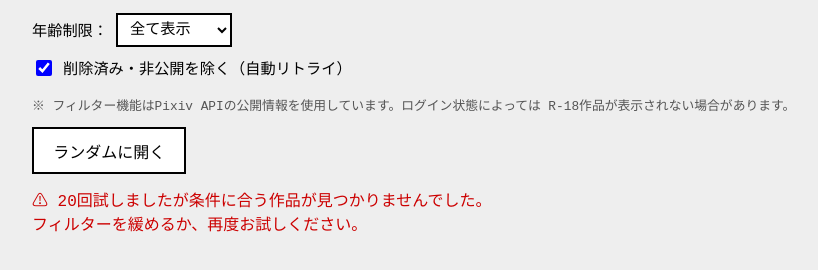
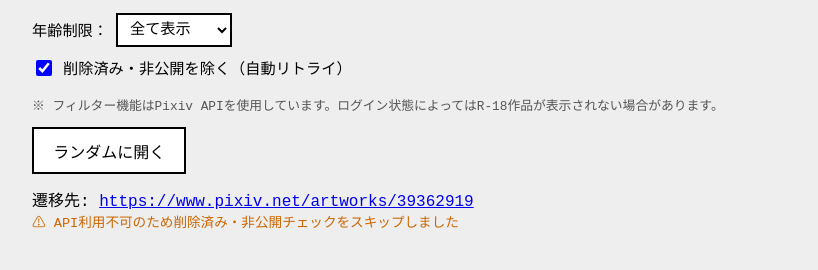
Before and after one commit to tarikomo/random_pixiv, a plain HTML site: page index.html in a window 1280 px wide. Both pictures are taken after a click on the button "ランダムに開く". Shown: the part 112-382 px from the top of the page, without its empty margins (0-818 px from the left). Drawn offline with Linux system fonts and the light colour scheme; no server answers.

Commit message:
Fix filter logic: skip only on confirmed not_found, not api_error

```diff
--- a/index.html
+++ b/index.html
@@ -74,6 +74,10 @@
       font-size: 0.85rem;
       color: #666666;
     }
+    .warn {
+      font-size: 0.85rem;
+      color: #cc6600;
+    }
   </style>
 </head>
 <body>
@@ -95,8 +99,7 @@
     </label>
   </div>
   <p class="note">
-    ※ フィルター機能はPixiv APIの公開情報を使用しています。ログイン状態によっては
-    R-18作品が表示されない場合があります。
+    ※ フィルター機能はPixiv APIを使用しています。ログイン状態によってはR-18作品が表示されない場合があります。
   </p>
 
   <button id="go" type="button">ランダムに開く</button>
@@ -105,6 +108,7 @@
   <script>
     const MAX_ID = 152520933;
     const MAX_RETRY = 20;
+    const WORKER_URL = 'https://pixiv-proxy.tarikomo289.workers.dev';
 
     function getRandomId() {
       return Math.floor(Math.random() * MAX_ID) + 1;
@@ -115,30 +119,27 @@
     }
 
     /**
-     * Pixivの公開APIで作品情報を取得する。
-     * CORSの制約でクライアント側から直接は叩けないため、
-     * allorigins.win プロキシ経由でリクエストする。
-     * 返り値: { ok: boolean, x_restrict: number|null }
-     *   x_restrict: 0=全年齢, 1=R-18, 2=R-18G
+     * Workerを通じてPixiv API情報を取得する
+     * 返り値: { ok, reason?, xRestrict? }
+     *   ok=true  → 作品が存在し、xRestrict(0=全年齢, 1=R-18, 2=R-18G)が分かった
+     *   ok=false, reason='not_found' → 作品が削除済み・非公開と確認できた
+     *   ok=false, reason='api_error' → APIが利用できない（判定不能）
      */
-    const WORKER_URL = 'https://pixiv-proxy.tarikomo289.workers.dev';
-
     async function fetchArtworkInfo(id) {
       try {
-        const res = await fetch(`${WORKER_URL}?id=${id}`, { signal: AbortSignal.timeout(8000) });
-        if (!res.ok) return { ok: false, x_restrict: null };
+        const res = await fetch(`${WORKER_URL}?id=${id}`, {
+          signal: AbortSignal.timeout(8000)
+        });
         const data = await res.json();
-        if (data.error || !data.body) return { ok: false, x_restrict: null };
-        return { ok: true, x_restrict: data.body.xRestrict ?? 0 };
+        return data;
       } catch {
-        return { ok: false, x_restrict: null };
+        return { ok: false, reason: 'api_error' };
       }
     }
 
     async function findArtwork(ageFilter, skipUnavailable) {
       const btn = document.getElementById('go');
       const statusEl = document.getElementById('status');
-
       btn.disabled = true;
 
       // フィルターなし・チェックなしの場合は即開く
@@ -154,6 +155,8 @@
 
       statusEl.innerHTML = '<span class="retry-info">🔍 条件に合う作品を検索中...</span>';
 
+      let apiFailCount = 0;
+
       for (let attempt = 1; attempt <= MAX_RETRY; attempt++) {
         const id = getRandomId();
         statusEl.innerHTML =
@@ -161,24 +164,40 @@
 
         const info = await fetchArtworkInfo(id);
 
-        // 削除済み・非公開チェック
-        if (skipUnavailable && !info.ok) {
+        // APIが応答できない場合（WorkerやPixivのエラー）
+        if (!info.ok && info.reason === 'api_error') {
+          apiFailCount++;
+
+          if (ageFilter === 'all') {
+            // 年齢フィルターなし・API不可なら「スキップしない」→そのまま開く
+            const url = getArtworkUrl(id);
+            statusEl.innerHTML =
+              `遷移先: <a href="${url}" target="_blank" rel="noopener noreferrer">${url}</a>` +
+              `<br><span class="warn">⚠ API利用不可のため削除済み・非公開チェックをスキップしました</span>`;
+            window.open(url, '_blank', 'noopener,noreferrer');
+            btn.disabled = false;
+            return;
+          } else {
+            // 年齢フィルターあり・API不可 → スキップ（判定できないため）
+            continue;
+          }
+        }
+
+        // 削除済み・非公開と確認できた場合のみスキップ
+        if (skipUnavailable && !info.ok && info.reason === 'not_found') {
           continue;
         }
 
-        // 年齢フィルターチェック
-        if (info.ok) {
-          if (ageFilter === 'general' && info.x_restrict !== 0) continue;
-          if (ageFilter === 'r18' && info.x_restrict === 0) continue;
-        } else if (ageFilter !== 'all') {
-          // APIが取れない場合は年齢フィルターを適用できないのでスキップ
-          continue;
+        // 年齢フィルターチェック（APIが成功した場合のみ適用）
+        if (info.ok && ageFilter !== 'all') {
+          if (ageFilter === 'general' && info.xRestrict !== 0) continue;
+          if (ageFilter === 'r18' && info.xRestrict === 0) continue;
         }
 
-        // 条件クリア
+        // 条件クリア → 開く
         const url = getArtworkUrl(id);
-        const label = info.x_restrict === 1 ? ' [R-18]'
-                    : info.x_restrict === 2 ? ' [R-18G]'
+        const label = info.xRestrict === 1 ? ' [R-18]'
+                    : info.xRestrict === 2 ? ' [R-18G]'
                     : info.ok ? ' [全年齢]' : '';
         statusEl.innerHTML =
           `遷移先: <a href="${url}" target="_blank" rel="noopener noreferrer">${url}</a>${label}`;
@@ -187,10 +206,13 @@
         return;
       }
 
-      // MAX_RETRY回試しても見つからなかった場合
+      // MAX_RETRY回試しても見つからなかった
+      const apiMsg = apiFailCount === MAX_RETRY
+        ? '<br>（Pixiv APIに接続できませんでした。フィルターを「全て表示」にすると即開けます）'
+        : '';
       statusEl.innerHTML =
-        `<span style="color:#cc0000;">⚠ ${MAX_RETRY}回試しましたが条件に合う作品が見つかりませんでした。<br>` +
-        `フィルターを緩めるか、再度お試しください。</span>`;
+        `<span style="color:#cc0000;">⚠ ${MAX_RETRY}回試しましたが条件に合う作品が見つかりませんでした。` +
+        `フィルターを緩めるか、再度お試しください。${apiMsg}</span>`;
       btn.disabled = false;
     }
 
```
